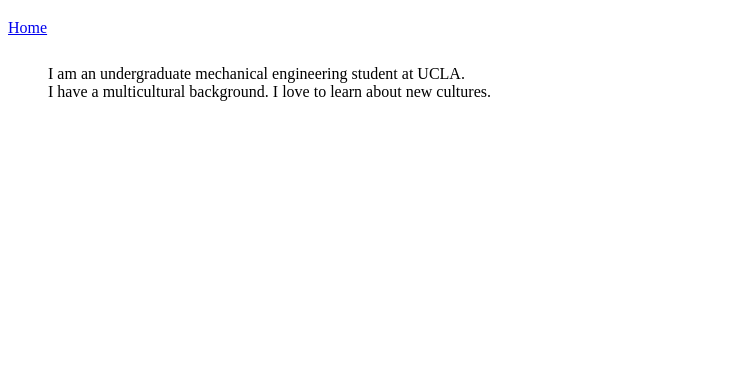
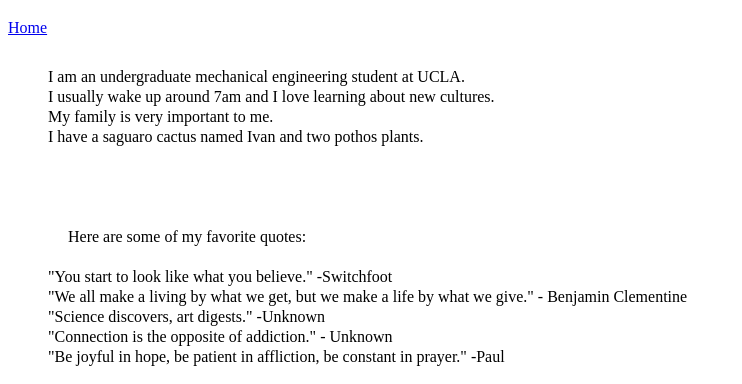
Before and after one commit to adbinder/adbinder.github.io, a plain HTML site: page about.html in a window 1280 px wide. Shown: the part 61-445 px from the top of the page, without its empty margins (0-742 px from the left). Drawn offline with Linux system fonts and the light colour scheme.

Commit message:
updated about me and styles

```diff
--- a/about.html
+++ b/about.html
@@ -17,11 +17,25 @@
 			About Me
         </h1>
 
-		<a href="index">Home</a> <br/> <br/>
+		<a href="index">Home</a> <br/>
 
 		<div class="p" id="in-1">
-			I am an undergraduate mechanical engineering student at UCLA. <br/>
-			I have a multicultural background. I love to learn about new cultures.
+			I am an undergraduate mechanical engineering student at UCLA.
+			I usually wake up around 7am and I love learning about new cultures.
+			My family is very important to me.
+			I have a saguaro cactus named Ivan and two pothos plants.
+
+
+
+
+			&emsp; Here are some of my favorite quotes:
+
+			"You start to look like what you believe." -Switchfoot
+			"We all make a living by what we get, but we make a life by what we give." - Benjamin Clementine
+			"Science discovers, art digests." -Unknown
+			"Connection is the opposite of addiction." - Unknown
+			"Be joyful in hope, be patient in affliction, be constant in prayer." -Paul
+
         <div>
 
 
--- a/style.css
+++ b/style.css
@@ -6,7 +6,11 @@ div.p
 	padding-top: 10px;
     padding-bottom: 10px;
 
+	font-size: 12pt;
+	line-height: 15pt;
+
 	word-wrap: normal;
+	white-space: pre-line;
 }
 
 div.free
@@ -23,5 +27,6 @@ div#in-3
 
 img.img25
 { max-width: 25% ; border: 1px solid }
-img.img33
+
+img.img30
 { max-width: 30% ; border: 1px solid }
```
Also changed, not shown: projects.html (+17 -9 lines).
